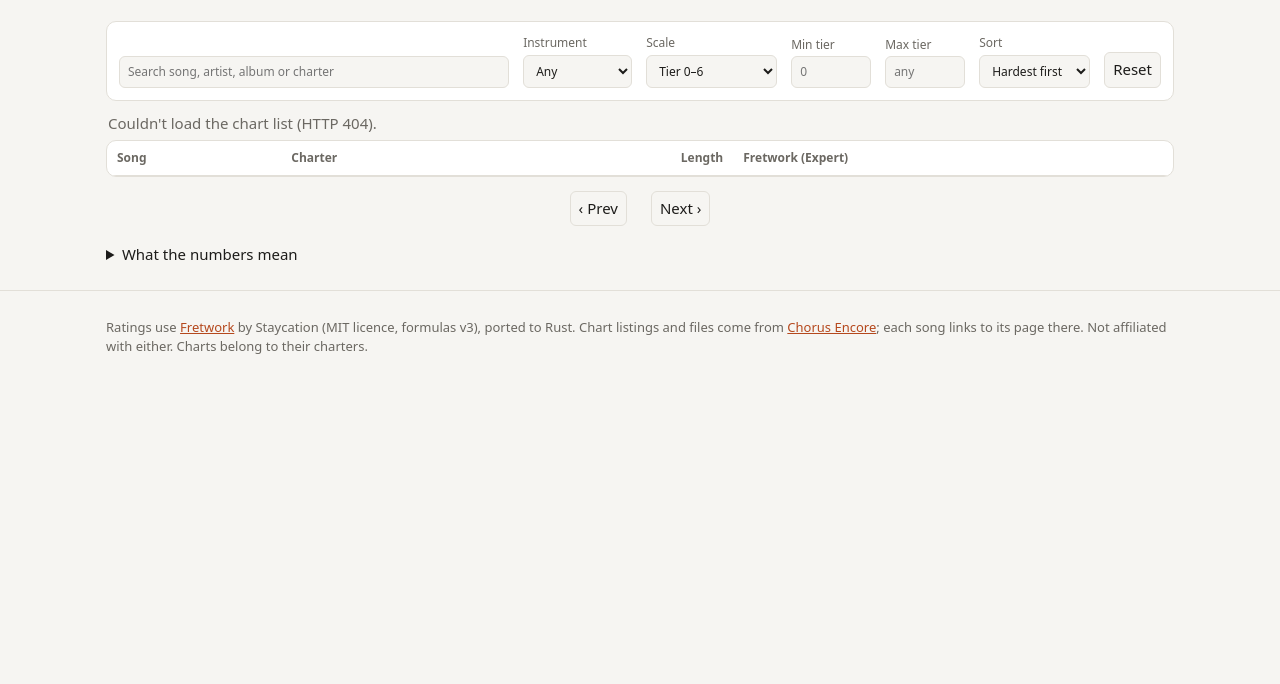
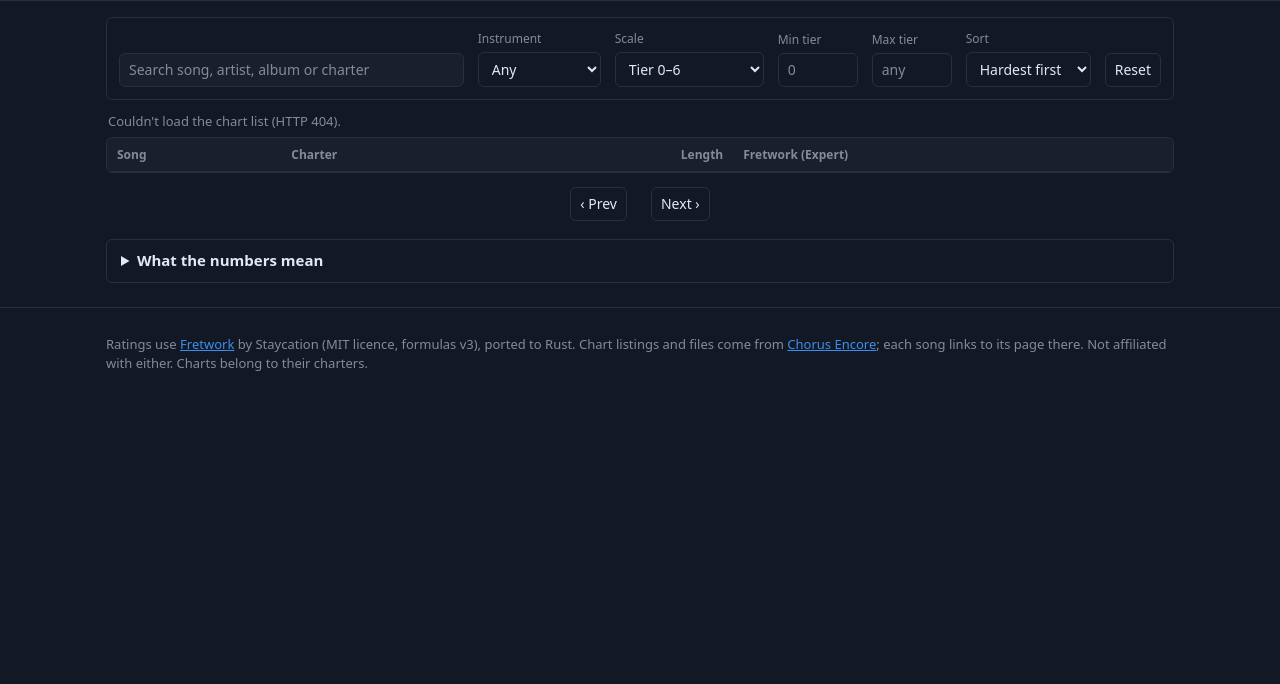
Before and after one commit to graindead/truss-index, a plain HTML site: page site/index.html in a window 1280 px wide. Shown: the part 116-800 px from the top of the page. Drawn offline with Linux system fonts and the light colour scheme; no server answers.

Commit message:
Restyle the site with Truss's Kusha theme
Co-Authored-By: Claude Opus 5.5 <noreply@anthropic.com>

```diff
--- a/site/style.css
+++ b/site/style.css
@@ -1,63 +1,81 @@
+/* Truss's "Kusha" theme (bridge-rs src/themes.rs: deep navy, clear blue accent) with Truss's
+   refined look (src/style.rs): flat page, hairline-outlined panels, raised inputs. Derived
+   colours use Truss's own mixes of background and text: muted 55 %, hairline 11 %, raised 3.5 %. */
 :root {
-  --bg: #f6f5f2;
-  --panel: #ffffff;
-  --text: #1d1c1a;
-  --muted: #6b6862;
-  --line: #e2dfd8;
-  --accent: #b5481d;
-  --t0: #8a8780; --t1: #3f8f5a; --t2: #6f9a2e; --t3: #b49112; --t4: #d0731c; --t5: #c8422e; --t6: #8f2f8c;
-  --chip-text: #ffffff;
-}
-@media (prefers-color-scheme: dark) {
-  :root:not([data-theme="light"]) {
-    --bg: #161514; --panel: #1f1e1c; --text: #ecebe7; --muted: #a29f97; --line: #34322e; --accent: #f08a5d;
-    --t0: #6d6a64; --t1: #3c8a55; --t2: #6c932b; --t3: #a8870f; --t4: #c26a19; --t5: #c2402c; --t6: #9b3f98;
-  }
-}
-:root[data-theme="dark"] {
-  --bg: #161514; --panel: #1f1e1c; --text: #ecebe7; --muted: #a29f97; --line: #34322e; --accent: #f08a5d;
-  --t0: #6d6a64; --t1: #3c8a55; --t2: #6c932b; --t3: #a8870f; --t4: #c26a19; --t5: #c2402c; --t6: #9b3f98;
+  color-scheme: dark;
+  --bg: #131924;
+  --text: #e2e9f4;
+  --accent: #3b8ef0;
+  --success: #5cc89c;
+  --warning: #f2c14e;
+  --danger: #eb5a6b;
+  --muted: #858b96;
+  --line: #2a303b;      /* hairline */
+  --raised: #1a202b;
+  --tint: #172539;      /* background with 10 % accent */
+  --tint-strong: #1a2c46; /* 16 %, Truss's selected row */
+  /* Tier ramp from Kusha's palette: muted, green, yellow, red, then violet past the top. */
+  --t0: #858b96; --t1: #5cc89c; --t2: #a6c95e; --t3: #f2c14e; --t4: #f0904e; --t5: #eb5a6b; --t6: #b67cf2;
+  --chip-text: #131924;
 }
 
 * { box-sizing: border-box; }
+html { background: var(--bg); }
 body {
   margin: 0; background: var(--bg); color: var(--text);
   font: 15px/1.45 system-ui, -apple-system, "Segoe UI", Roboto, sans-serif;
 }
 a { color: var(--accent); }
+::selection { background: var(--tint-strong); }
 .wrap { max-width: 1100px; margin: 0 auto; padding: 0 16px; }
 .vh { position: absolute; width: 1px; height: 1px; overflow: hidden; clip: rect(0 0 0 0); }
 
-header { padding: 28px 0 12px; }
-h1 { margin: 0 0 4px; font-size: 26px; letter-spacing: -0.01em; }
-.sub { margin: 0; color: var(--muted); max-width: 70ch; }
+header { padding: 26px 0 14px; border-bottom: 1px solid var(--line); }
+h1 { margin: 0 0 4px; font-size: 22px; font-weight: 700; letter-spacing: -0.01em; display: flex; align-items: center; gap: 10px; }
+h1::before {
+  content: ""; width: 10px; height: 22px; border-radius: 2px; background: var(--accent);
+}
+.sub { margin: 0; color: var(--muted); max-width: 70ch; font-size: 14px; }
 
 .controls {
   display: flex; flex-wrap: wrap; gap: 10px 14px; align-items: end;
-  background: var(--panel); border: 1px solid var(--line); border-radius: 10px; padding: 12px;
-  margin: 12px 0;
+  border: 1px solid var(--line); border-radius: 6px; padding: 12px;
+  margin: 16px 0 12px;
 }
-.controls label { display: flex; flex-direction: column; gap: 3px; font-size: 12px; color: var(--muted); }
+.controls label { display: flex; flex-direction: column; gap: 4px; font-size: 12px; color: var(--muted); }
 .controls .search { flex: 1 1 260px; }
 input, select, button {
-  font: inherit; color: var(--text); background: var(--bg);
-  border: 1px solid var(--line); border-radius: 6px; padding: 6px 8px;
+  font: inherit; font-size: 14px; color: var(--text); background: var(--bg);
+  border: 1px solid var(--line); border-radius: 6px; padding: 6px 9px;
 }
+input[type=search] { background: var(--raised); }
+input::placeholder { color: var(--muted); }
+input:focus, select:focus { outline: none; border-color: var(--accent); }
+select:hover, input:hover { border-color: var(--muted); }
+input:focus:hover, select:focus:hover { border-color: var(--accent); }
+select option { background: var(--bg); color: var(--text); }
 input[type=number] { width: 80px; }
 button { cursor: pointer; }
-button:hover:not(:disabled) { border-color: var(--accent); }
+button:hover:not(:disabled) { background: var(--raised); }
+button:focus-visible { outline: none; border-color: var(--accent); }
 button:disabled { opacity: .45; cursor: default; }
 
-.count { color: var(--muted); margin: 6px 2px; }
+.count { color: var(--muted); margin: 6px 2px; font-size: 13px; }
 
-.table-wrap { overflow-x: auto; background: var(--panel); border: 1px solid var(--line); border-radius: 10px; }
+.table-wrap { overflow-x: auto; border: 1px solid var(--line); border-radius: 6px; }
 table { width: 100%; border-collapse: collapse; }
 th, td { text-align: left; padding: 8px 10px; border-bottom: 1px solid var(--line); vertical-align: top; }
-th { font-size: 12px; color: var(--muted); font-weight: 600; cursor: pointer; user-select: none; white-space: nowrap; }
-th.on::after { content: " ▾"; }
+th {
+  font-size: 12px; color: var(--muted); font-weight: 700; cursor: pointer; user-select: none; white-space: nowrap;
+  background: var(--raised);
+}
+th:hover { color: var(--text); }
+th.on { color: var(--text); box-shadow: inset 0 -2px 0 var(--accent); }
+th.on::after { content: " ▾"; color: var(--accent); }
 th.on.asc::after { content: " ▴"; }
+tbody tr:hover { background: var(--raised); }
 tr:last-child td { border-bottom: 0; }
-.num { text-align: right; font-variant-numeric: tabular-nums; white-space: nowrap; }
+.num { text-align: right; font-variant-numeric: tabular-nums; white-space: nowrap; color: var(--muted); }
 .song a { font-weight: 600; text-decoration: none; color: var(--text); }
 .song a:hover { color: var(--accent); text-decoration: underline; }
 .song .by { color: var(--muted); font-size: 13px; }
@@ -65,21 +83,22 @@ tr:last-child td { border-bottom: 0; }
 
 .chips { display: flex; flex-wrap: wrap; gap: 4px; }
 .chip {
-  display: inline-flex; align-items: center; gap: 5px; border-radius: 5px; padding: 2px 7px 2px 3px;
-  background: var(--bg); border: 1px solid var(--line); font-size: 12px; white-space: nowrap;
+  display: inline-flex; align-items: center; gap: 5px; border-radius: 4px; padding: 2px 7px 2px 3px;
+  border: 1px solid var(--line); font-size: 12px; white-space: nowrap;
 }
 .chip .t {
   display: inline-block; min-width: 20px; text-align: center; border-radius: 3px; padding: 0 4px;
   color: var(--chip-text); font-weight: 700; font-variant-numeric: tabular-nums;
 }
-.chip.sel { border-color: var(--accent); }
+.chip.sel { border-color: var(--accent); background: var(--tint); }
 .detail { color: var(--muted); font-size: 12px; margin-top: 4px; font-variant-numeric: tabular-nums; }
 
-.pager { display: flex; gap: 12px; align-items: center; justify-content: center; margin: 14px 0; color: var(--muted); }
+.pager { display: flex; gap: 12px; align-items: center; justify-content: center; margin: 14px 0; color: var(--muted); font-size: 13px; }
 
-.about { margin: 18px 0; color: var(--muted); }
-.about summary { cursor: pointer; color: var(--text); }
-.about p { max-width: 75ch; }
+.about { margin: 18px 0; color: var(--muted); border: 1px solid var(--line); border-radius: 6px; padding: 10px 14px; }
+.about summary { cursor: pointer; color: var(--text); font-weight: 600; }
+.about p { max-width: 75ch; font-size: 14px; }
+.about b { color: var(--text); font-weight: 600; }
 
 footer { border-top: 1px solid var(--line); margin-top: 24px; padding: 14px 0 28px; color: var(--muted); font-size: 13px; }
 
```
